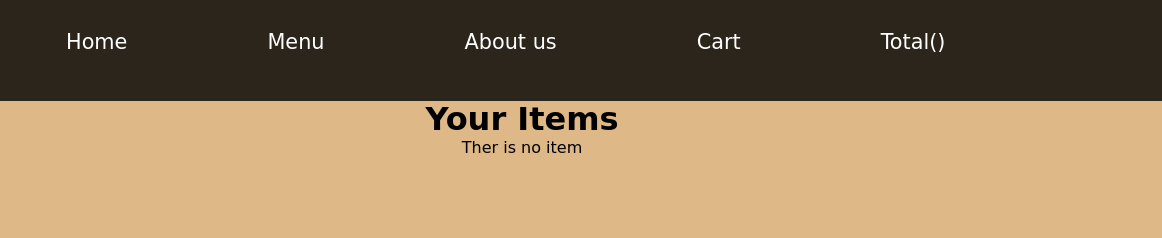
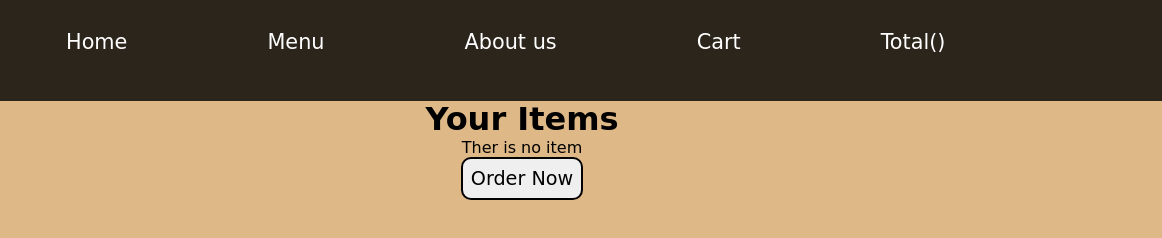
Before and after one commit to tdishant/Food-Cart, a plain HTML site: page cart.html in a window 1280 px wide. Shown: the full height of the page, 118-1280 px from the left. Drawn offline with Linux system fonts and the light colour scheme.

Commit message:
New Changes

```diff
--- a/cart.html
+++ b/cart.html
@@ -49,6 +49,31 @@
             width: 100%;
             z-index: -1;
             opacity: 0.8;
+
+        }
+        .btn{
+            border: 2px solid black;
+            padding: 8px;
+            margin: 5px;
+            font-size: large;
+            border-radius: 10px;
+            cursor: pointer;
+            font-size: 1.2rem;
+            justify-content: center;
+            align-items: center;
+            margin:auto;
+            display:block;
+
+        }
+
+        .btn:hover{
+            background-color: gray;
+        }
+
+        .shop-item-btn{
+            margin: 3px;
+            padding: 5px;
+            font-size: 1rem;
 
         }
 
@@ -115,6 +140,7 @@
     </nav>
     <div style="background-color:burlywood;margin-top: -14px;">
         <h3 style="margin-top: 20px;font-size: xx-large;text-align: center;">Your Items</h3>
+        <form action="">
             <div id="cart">
                 <!-- <div class="cart_item">
                             <img src="kadai-paneer.jpg" alt="">
@@ -122,6 +148,10 @@
                         </div> -->
 
             </div>
+            <div>
+                <button type="submit" class="btn">Order Now</button>
+            </div>
+        </form>
     </div>
 </body>
 
```
Also changed, not shown: index.html (+6 -1 lines), 1 other file. Lines whose indentation alone changed are shown as unchanged.
